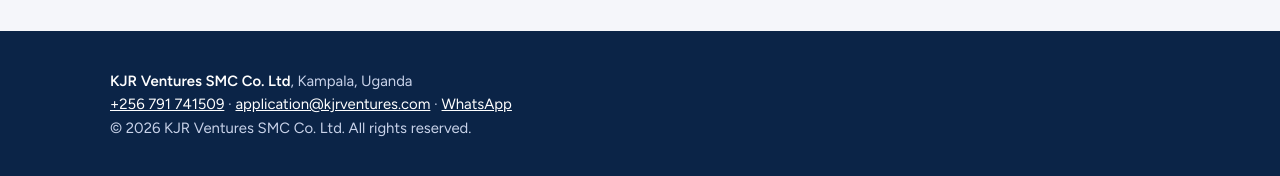
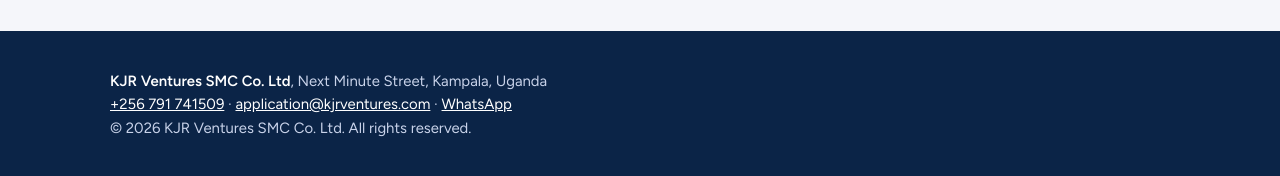
Before and after one commit to broker100660/general-website, a plain HTML site: page general-loans.html in a window 1280 px wide. Shown: the part 908-1084 px from the top of the page. Drawn offline with nearby package versions, Linux system fonts and the light colour scheme; no server answers.

Commit message:
Update general-loans.html

```diff
--- a/general-loans.html
+++ b/general-loans.html
@@ -11,7 +11,7 @@
 <section><div class="wrap"><div class="cards" id="list"><p>Loading…</p></div>
 <div class="two" style="margin-top:2.4rem"><div class="box"><h3>What you need to apply</h3><ul><li>National ID</li><li>Proof of income, salary or business</li><li>A guarantor, or your group for group loans</li></ul><div class="note">Where a deposit is a percentage, we confirm it once you give the asset or project price.</div></div>
 <div class="box"><h3>Questions?</h3><p>Call or WhatsApp us on <a href="https://wa.me/256791741509">+256 791 741509</a>.</p></div></div></div></section></main>
-<footer><div class="wrap"><strong>KJR Ventures SMC Co. Ltd</strong>, Kampala, Uganda<br>
-<!-- Add: registration number, licence number, physical address -->
+<footer><div class="wrap"><strong>KJR Ventures SMC Co. Ltd</strong>, Next Minute Street, Kampala, Uganda<br>
+<!-- Add: registration number and licence number -->
 <a href="tel:+256791741509">+256 791 741509</a> · <a href="mailto:application@kjrventures.com">application@kjrventures.com</a> · <a href="https://wa.me/256791741509">WhatsApp</a><br>© 2026 KJR Ventures SMC Co. Ltd. All rights reserved.</div></footer>
 <script src="assets/site.js"></script></body></html>
```
